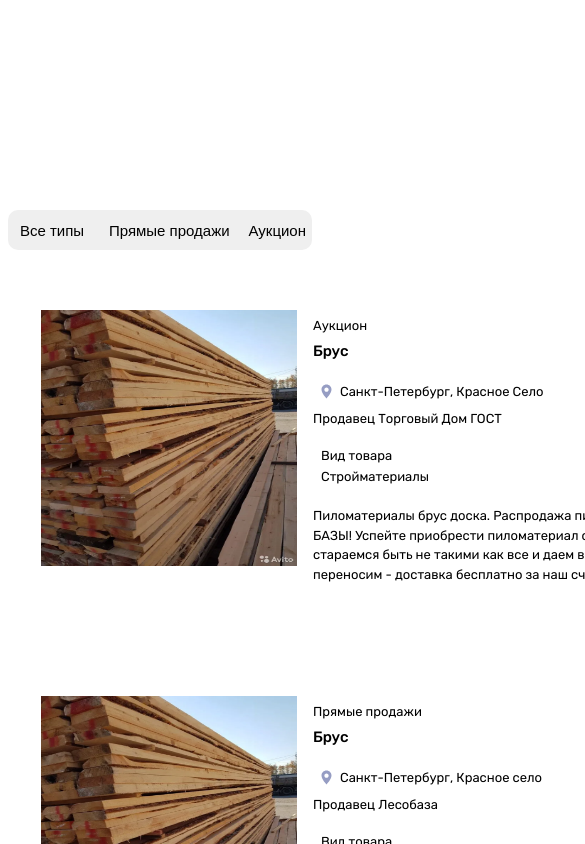
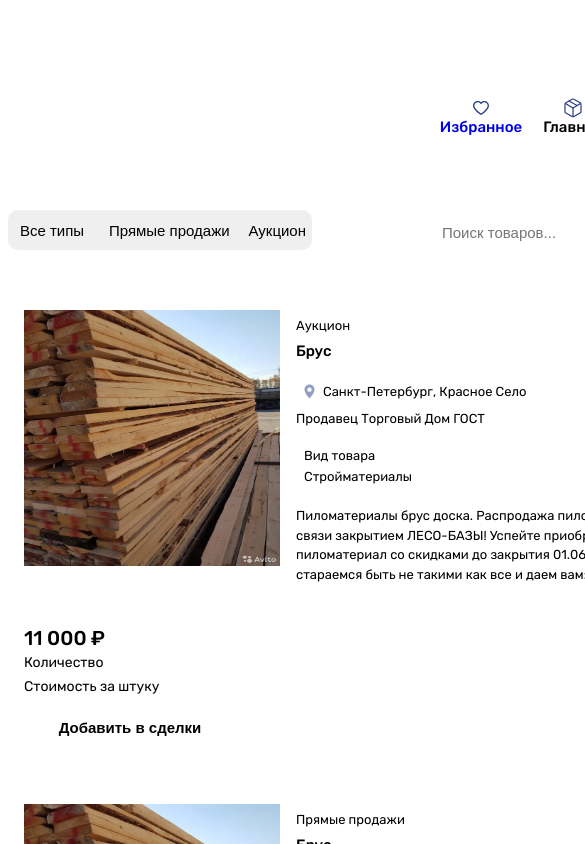
Before and after one commit to nasty23-star/store, a Vue app: page / in a window 390 px wide. Shown: the top 844 px of the page, 585 px wide, since content can reach past the window. Built offline with nearby package versions, Linux system fonts and the light colour scheme; the HTML template or start-up script is replaced by a standard one.

Commit message:
Адаптив на планшент и форматирование

```diff
--- a/src/App.vue
+++ b/src/App.vue
@@ -177,4 +177,10 @@ nav {
     color: #2f4f4f;
   }
 }
+
+@media (max-width: 1200px) {
+  .container {
+    width: 700px;
+  }
+}
 </style>
--- a/src/components/TheCard.vue
+++ b/src/components/TheCard.vue
@@ -321,4 +321,31 @@ const handleFavourite = (cardId: number) => {
 .favourite-add:hover .tooltip {
   visibility: visible;
 }
+
+@media (max-width: 1200px) {
+  .container {
+    width: 800px;
+  }
+  .card {
+    border: 1px solid var(--background-color-light);
+    border-radius: 20px;
+    margin: auto;
+    height: max-content;
+  }
+
+  .card-container {
+    display: flex;
+    flex-direction: column;
+    height: -webkit-fill-available;
+  }
+
+  .main-info {
+    width: auto;
+  }
+
+  .sell-info {
+    height: auto;
+    width: auto;
+  }
+}
 </style>
--- a/src/views/DealsView.vue
+++ b/src/views/DealsView.vue
@@ -112,7 +112,9 @@ const payDeal = () => {
         @toggle-favourite="toggleFavourite"
       ></TheCard>
     </div>
-    <button v-if="dealCards.length === 0" class="button-pay" :disabled="disabled" @click="payDeal">Оплатить</button>
+    <button v-if="dealCards.length === 0" class="button-pay" :disabled="disabled" @click="payDeal">
+      Оплатить
+    </button>
   </div>
 </template>
 
```
